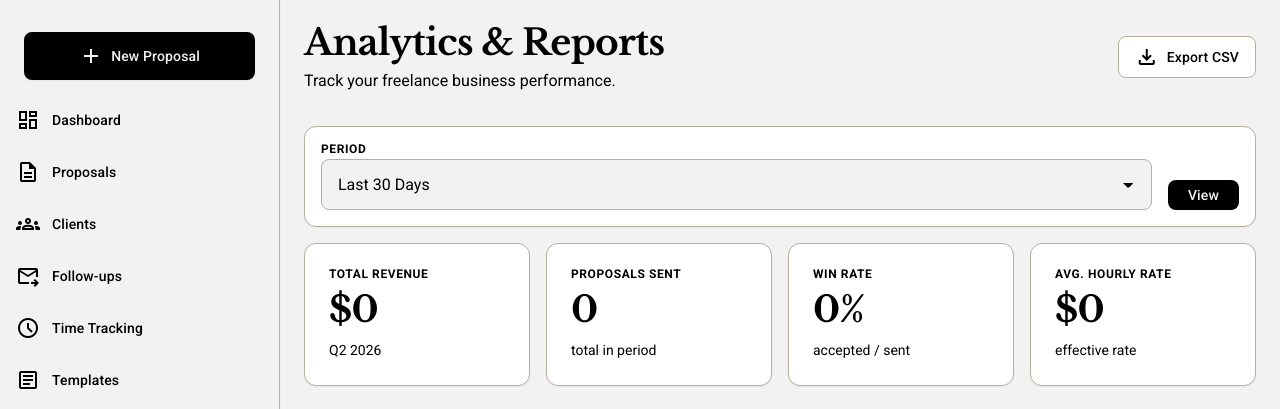
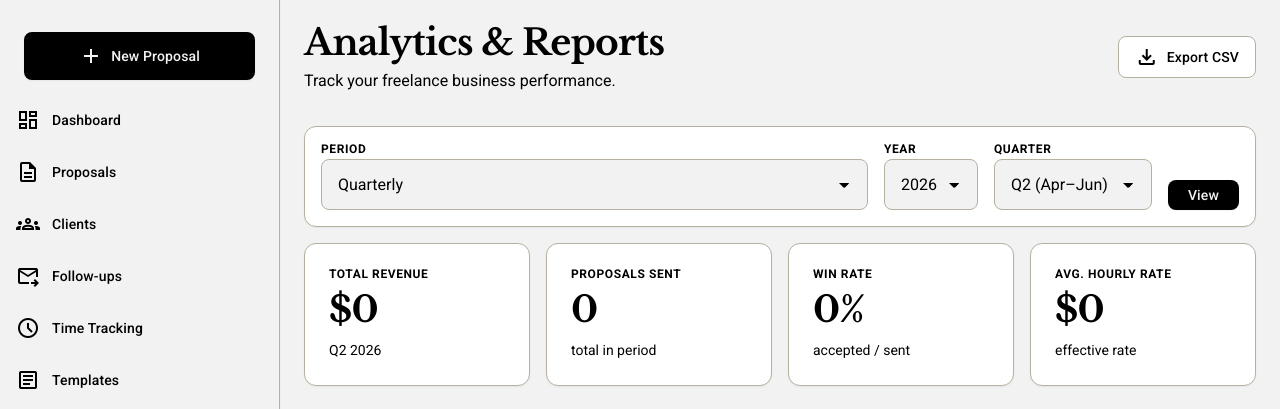
Before and after one commit to Nakajito/freelancer_tracker, a Django app: page /en/monthly-summary/ in a window 1280 px wide. Shown: the part 75-484 px from the top of the page. Run offline with Django 5.2, Linux system fonts and the light colour scheme; the visitor is signed in with stand-in values (Sample User, id 1); data that the repository does not hold is empty; style sheets or scripts are compiled from the project's sources.

Commit message:
feat(analytics): update period selector UI with monthly/quarterly/semi-annual/annual

```diff
--- a/templates/dashboard/monthly_summary.html
+++ b/templates/dashboard/monthly_summary.html
@@ -1,5 +1,6 @@
 {% extends "app_base.html" %}
 {% load i18n %}
+{% load l10n %}
 {% load static %}
 
 {% block title %}{% trans "Analytics & Reports" %} - Pipelancer{% endblock %}
@@ -25,17 +26,63 @@
         <label for="period" class="font-label-sm text-label-sm text-on-surface-variant uppercase tracking-wider">{% trans "Period" %}</label>
         <div class="relative">
             <select name="period" id="period" class="w-full appearance-none bg-surface border border-outline-variant rounded-lg py-2 pl-4 pr-10 font-body-sm text-body-sm text-on-surface focus:outline-hidden focus:ring-2 focus:ring-primary cursor-pointer">
-                <option value="30" {% if period == "30" %}selected{% endif %}>{% trans "Last 30 Days" %}</option>
-                <option value="90" {% if period == "90" or not period %}selected{% endif %}>{% trans "Last 90 Days" %}</option>
-                <option value="year" {% if period == "year" %}selected{% endif %}>{% trans "This Year" %}</option>
+                <option value="monthly" {% if period == "monthly" %}selected{% endif %}>{% trans "Monthly" %}</option>
+                <option value="quarterly" {% if period == "quarterly" or not period %}selected{% endif %}>{% trans "Quarterly" %}</option>
+                <option value="semi-annual" {% if period == "semi-annual" %}selected{% endif %}>{% trans "Semi-annual" %}</option>
+                <option value="annual" {% if period == "annual" %}selected{% endif %}>{% trans "Annual" %}</option>
             </select>
             <span class="material-symbols-outlined absolute right-3 top-1/2 -translate-y-1/2 pointer-events-none text-on-surface-variant">arrow_drop_down</span>
         </div>
     </div>
-    <div class="flex flex-col gap-1" id="year-wrapper" {% if period != "year" %}style="display:none"{% endif %}>
+
+    <div class="flex flex-col gap-1">
         <label for="year" class="font-label-sm text-label-sm text-on-surface-variant uppercase tracking-wider">{% trans "Year" %}</label>
-        <input type="number" name="year" id="year" value="{{ year }}" class="bg-surface border border-outline-variant rounded-lg py-2 px-4 font-body-sm text-body-sm text-on-surface focus:outline-hidden focus:ring-2 focus:ring-primary">
+        <div class="relative">
+            <select name="year" id="year" class="appearance-none bg-surface border border-outline-variant rounded-lg py-2 pl-4 pr-10 font-body-sm text-body-sm text-on-surface focus:outline-hidden focus:ring-2 focus:ring-primary cursor-pointer">
+                {% for y in year_choices %}
+                <option value="{{ y }}" {% if year == y %}selected{% endif %}>{{ y }}</option>
+                {% endfor %}
+            </select>
+            <span class="material-symbols-outlined absolute right-3 top-1/2 -translate-y-1/2 pointer-events-none text-on-surface-variant">arrow_drop_down</span>
+        </div>
     </div>
+
+    <div class="flex flex-col gap-1" id="month-wrapper" style="display:none">
+        <label for="month-select" class="font-label-sm text-label-sm text-on-surface-variant uppercase tracking-wider">{% trans "Month" %}</label>
+        <div class="relative">
+            <select name="month" id="month-select" class="appearance-none bg-surface border border-outline-variant rounded-lg py-2 pl-4 pr-10 font-body-sm text-body-sm text-on-surface focus:outline-hidden focus:ring-2 focus:ring-primary cursor-pointer">
+                {% for num,name in month_choices %}
+                <option value="{{ num }}" {% if month == num %}selected{% endif %}>{{ name }}</option>
+                {% endfor %}
+            </select>
+            <span class="material-symbols-outlined absolute right-3 top-1/2 -translate-y-1/2 pointer-events-none text-on-surface-variant">arrow_drop_down</span>
+        </div>
+    </div>
+
+    <div class="flex flex-col gap-1" id="quarter-wrapper" style="display:none">
+        <label for="quarter-select" class="font-label-sm text-label-sm text-on-surface-variant uppercase tracking-wider">{% trans "Quarter" %}</label>
+        <div class="relative">
+            <select name="quarter" id="quarter-select" class="appearance-none bg-surface border border-outline-variant rounded-lg py-2 pl-4 pr-10 font-body-sm text-body-sm text-on-surface focus:outline-hidden focus:ring-2 focus:ring-primary cursor-pointer">
+                <option value="1" {% if quarter == 1 %}selected{% endif %}>Q1 ({% trans "Jan–Mar" %})</option>
+                <option value="2" {% if quarter == 2 %}selected{% endif %}>Q2 ({% trans "Apr–Jun" %})</option>
+                <option value="3" {% if quarter == 3 %}selected{% endif %}>Q3 ({% trans "Jul–Sep" %})</option>
+                <option value="4" {% if quarter == 4 %}selected{% endif %}>Q4 ({% trans "Oct–Dec" %})</option>
+            </select>
+            <span class="material-symbols-outlined absolute right-3 top-1/2 -translate-y-1/2 pointer-events-none text-on-surface-variant">arrow_drop_down</span>
+        </div>
+    </div>
+
+    <div class="flex flex-col gap-1" id="half-wrapper" style="display:none">
+        <label for="half-select" class="font-label-sm text-label-sm text-on-surface-variant uppercase tracking-wider">{% trans "Half" %}</label>
+        <div class="relative">
+            <select name="half" id="half-select" class="appearance-none bg-surface border border-outline-variant rounded-lg py-2 pl-4 pr-10 font-body-sm text-body-sm text-on-surface focus:outline-hidden focus:ring-2 focus:ring-primary cursor-pointer">
+                <option value="1" {% if half == 1 %}selected{% endif %}>H1 ({% trans "Jan–Jun" %})</option>
+                <option value="2" {% if half == 2 %}selected{% endif %}>H2 ({% trans "Jul–Dec" %})</option>
+            </select>
+            <span class="material-symbols-outlined absolute right-3 top-1/2 -translate-y-1/2 pointer-events-none text-on-surface-variant">arrow_drop_down</span>
+        </div>
+    </div>
+
     <button type="submit" class="bg-primary text-on-primary px-5 py-2 rounded-lg font-label-md text-label-md hover:bg-primary-container transition-colors shadow-xs">{% trans "View" %}</button>
 </form>
 
@@ -81,7 +128,7 @@
                     <span>{{ p.rate }}%</span>
                 </div>
                 <div class="h-3 w-full bg-surface-container rounded-full overflow-hidden">
-                    <div class="h-full bg-primary rounded-full" style="width: {{ p.rate }}%;"></div>
+                    <div class="h-full bg-primary rounded-full" style="width: {{ p.rate|unlocalize }}%;"></div>
                 </div>
             </div>
             {% empty %}
@@ -142,12 +189,19 @@
 <script>
 (function () {
     var periodSelect = document.getElementById("period");
-    var yearWrapper = document.getElementById("year-wrapper");
-    function syncYear() {
-        yearWrapper.style.display = periodSelect.value === "year" ? "" : "none";
+    var monthWrapper = document.getElementById("month-wrapper");
+    var quarterWrapper = document.getElementById("quarter-wrapper");
+    var halfWrapper = document.getElementById("half-wrapper");
+
+    function syncSecondary() {
+        var v = periodSelect.value;
+        monthWrapper.style.display = v === "monthly" ? "" : "none";
+        quarterWrapper.style.display = v === "quarterly" ? "" : "none";
+        halfWrapper.style.display = v === "semi-annual" ? "" : "none";
     }
-    periodSelect.addEventListener("change", syncYear);
-    syncYear();
+
+    periodSelect.addEventListener("change", syncSecondary);
+    syncSecondary();
 })();
 </script>
 {% endblock %}
```
